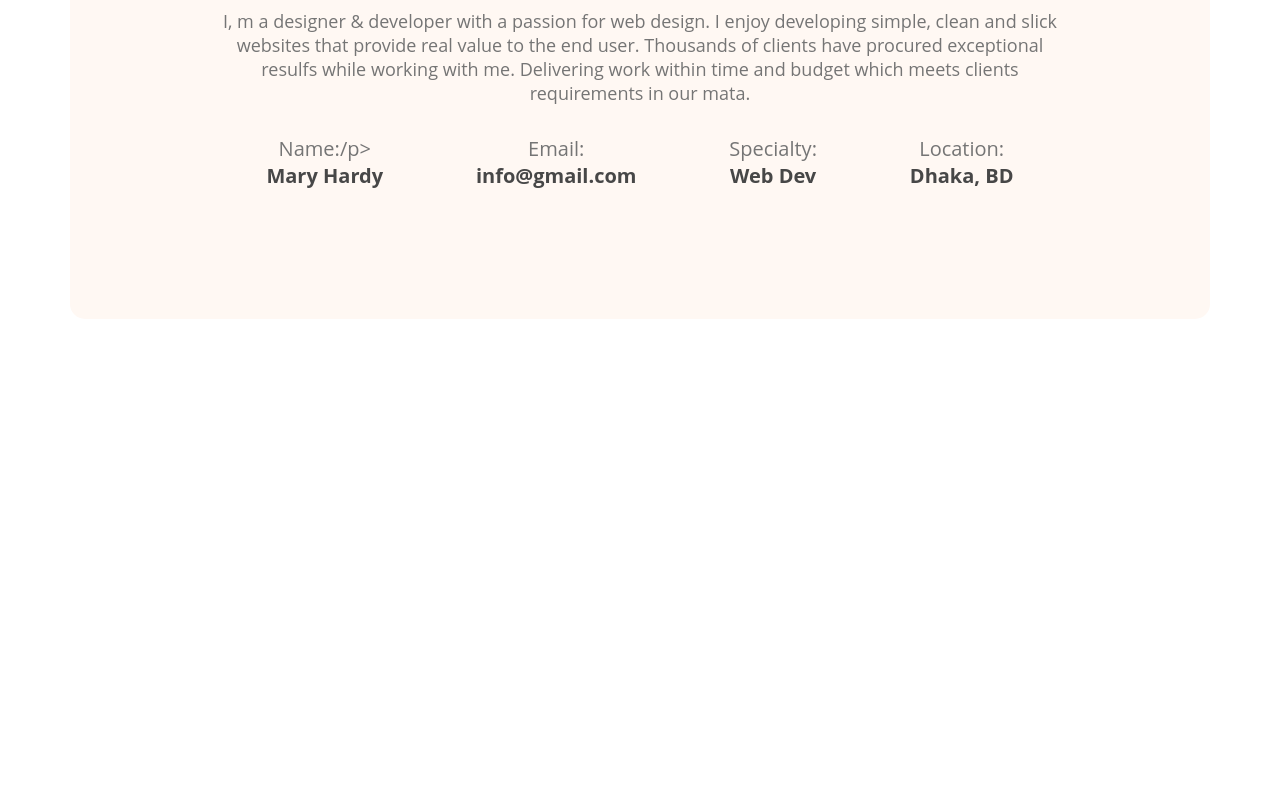
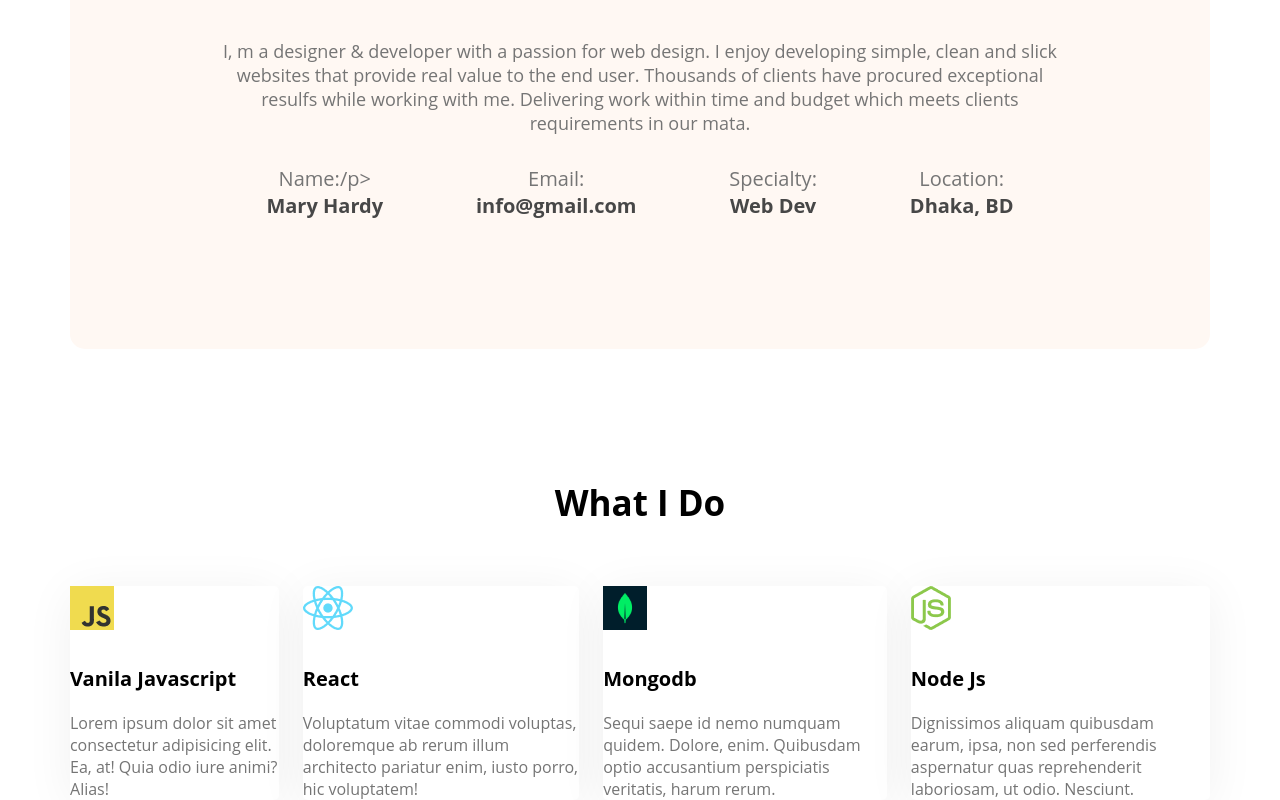
Before and after one commit to Tanvir-khondoker/developer-protfolio, a plain HTML site: page index.html in a window 1280 px wide. Shown: the part 1168-1968 px from the top of the page. Before the commit the page ends 1487 px from the top, so only its background shows below. Drawn offline with Linux system fonts and the light colour scheme.

Commit message:
added skill

```diff
--- a/index.html
+++ b/index.html
@@ -52,6 +52,33 @@
             </div>
            </div>
      </section>
+     <!-- What i do section -->
+     <section class="what-i-do">
+        <h3 class="section-title">What I Do</h3>
+        <!-- .skills-container>.skill*4>img+p.skill-title+p.skill-description>lorem15 -->
+        <div class="skills-container">
+            <div class="skill">
+                <img src="images/icons/js.png" alt="">
+                <p class="skill-title">Vanila Javascript</p>
+                <p class="skill-description">Lorem ipsum dolor sit amet consectetur adipisicing elit. Ea, at! Quia odio iure animi? Alias!</p>
+            </div>
+            <div class="skill">
+                <img src="images/icons/react.png" alt="">
+                <p class="skill-title">React</p>
+                <p class="skill-description">Voluptatum vitae commodi voluptas, doloremque ab rerum illum architecto pariatur enim, iusto porro, hic voluptatem!</p>
+            </div>
+            <div class="skill">
+                <img src="images/icons/mongo.png" alt="">
+                <p class="skill-title">Mongodb</p>
+                <p class="skill-description">Sequi saepe id nemo numquam quidem. Dolore, enim. Quibusdam optio accusantium perspiciatis veritatis, harum rerum.</p>
+            </div>
+            <div class="skill">
+                <img src="images/icons/nodejs.png" alt="">
+                <p class="skill-title">Node Js</p>
+                <p class="skill-description">Dignissimos aliquam quibusdam earum, ipsa, non sed perferendis aspernatur quas reprehenderit laboriosam, ut odio. Nesciunt.</p>
+            </div>
+        </div>
+     </section>
     </main>
     <footer>
 
--- a/styles/protfolio.css
+++ b/styles/protfolio.css
@@ -82,6 +82,10 @@ main {
     margin: 0 auto;
 }
 
+section{
+    margin-top: 130px;
+}
+
 /* About section styles */
 
 .about {
@@ -122,3 +126,36 @@ main {
     font-size: 20px;
     color:#474747
 }
+
+/* What i so styles */
+
+.skills-container{
+    display: flex;
+    gap: 24px;
+}
+.skill{
+    background-color: #FFFFFF;
+    box-shadow: 0px 6px 50px 0px #0000000F;
+    border-radius: 5px;
+    padding: 30;
+}
+.skill-title{
+
+   font-weight: 700;
+   font-size: 20px;
+   margin-top: 30px;
+   margin-bottom: 20px;
+}
+
+.section-title{
+    text-align: center;
+    font-weight: 700;
+    font-size: 35px;
+    margin-bottom: 60px;
+}
+
+.skill-description{
+    color: #757575;
+}
+
+/* Resume styles */
```
